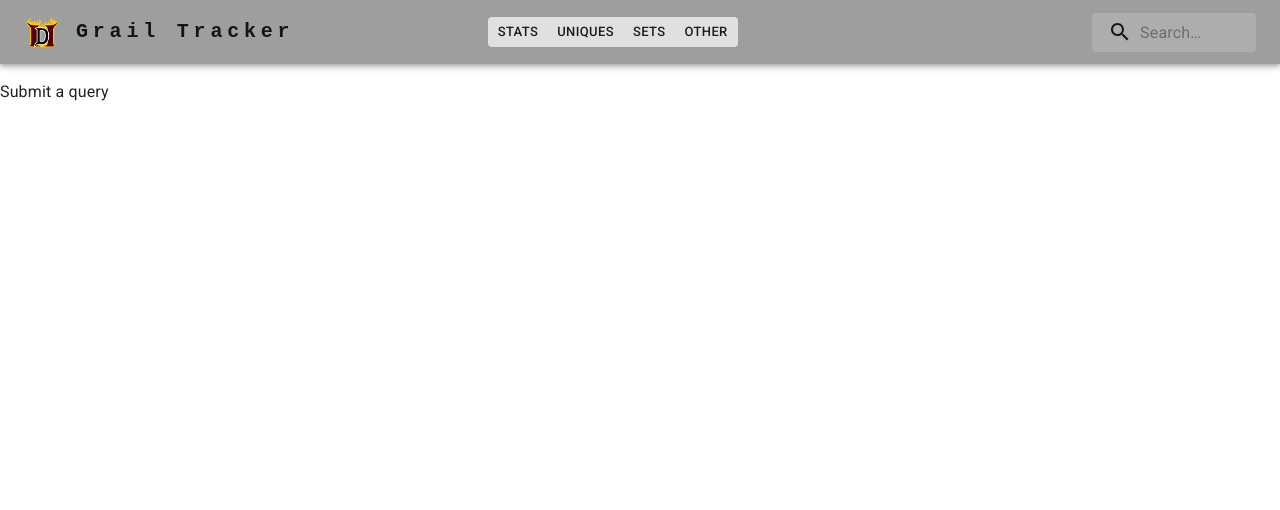
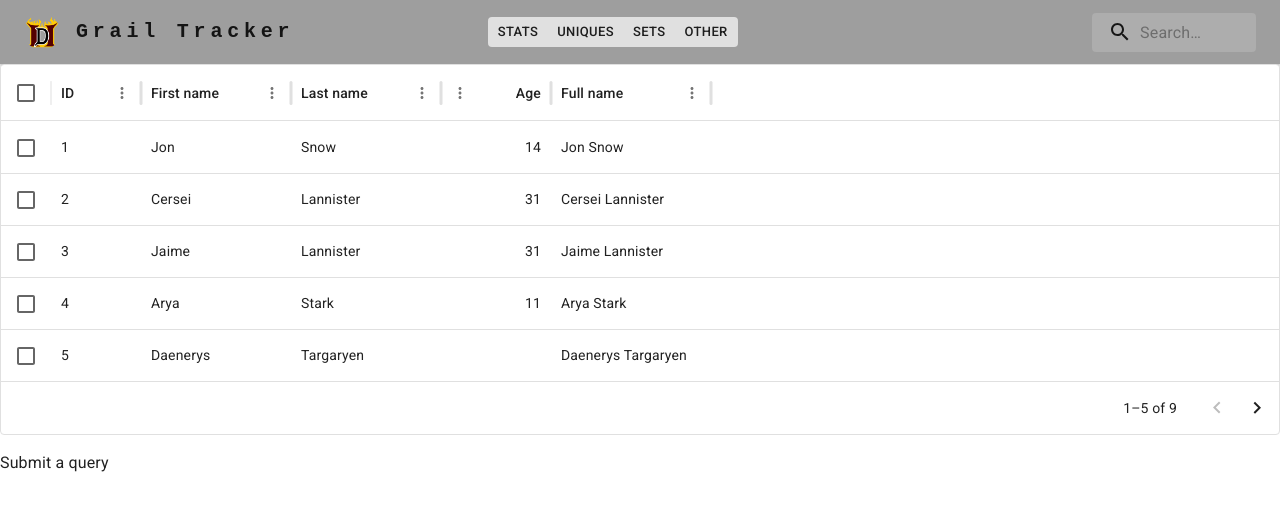
Before and after one commit to patrickdoane/D2-Grail-Tracker, a React (Create React App) app in the folder grail-client/: page / in a window 1280 px wide. Shown: the top 510 px of the page. Built offline with nearby package versions, Linux system fonts and the light colour scheme.

Commit message:
demo DataGrid component

```diff
--- a/grail-client/package.json
+++ b/grail-client/package.json
@@ -8,6 +8,7 @@
     "@fontsource/roboto": "^5.1.0",
     "@mui/icons-material": "^6.1.1",
     "@mui/material": "^6.1.1",
+    "@mui/x-data-grid": "^7.18.0",
     "@tanstack/react-query": "^5.56.2",
     "@tanstack/react-query-devtools": "^5.56.2",
     "@testing-library/jest-dom": "^5.17.0",
--- a/grail-client/src/App.tsx
+++ b/grail-client/src/App.tsx
@@ -11,6 +11,7 @@
 import Box from '@mui/material/Box';
 import SearchIcon from '@mui/icons-material/Search';
 import Typography from '@mui/material/Typography';
+import { DataGrid, GridColDef, GridRowsProp } from '@mui/x-data-grid';
 
 import logo from './d2rlogo2.png';
 import './App.css';
@@ -23,6 +24,50 @@
 const queryClient = new QueryClient();
 
 const styledTheme = createTheme(theme);
+
+const columns: GridColDef[] = [
+  { field: 'id', headerName: 'ID', width: 90 },
+  {
+    field: 'firstName',
+    headerName: 'First name',
+    width: 150,
+    editable: true,
+  },
+  {
+    field: 'lastName',
+    headerName: 'Last name',
+    width: 150,
+    editable: true,
+  },
+  {
+    field: 'age',
+    headerName: 'Age',
+    type: 'number',
+    width: 110,
+    editable: true,
+  },
+  {
+    field: 'fullName',
+    headerName: 'Full name',
+    description: 'This column has a value getter and is not sortable.',
+    sortable: false,
+    width: 160,
+    valueGetter: (value, row) => `${row.firstName || ''} ${row.lastName || ''}`,
+  },
+];
+
+const rows: GridRowsProp = [
+  { id: 1, lastName: 'Snow', firstName: 'Jon', age: 14 },
+  { id: 2, lastName: 'Lannister', firstName: 'Cersei', age: 31 },
+  { id: 3, lastName: 'Lannister', firstName: 'Jaime', age: 31 },
+  { id: 4, lastName: 'Stark', firstName: 'Arya', age: 11 },
+  { id: 5, lastName: 'Targaryen', firstName: 'Daenerys', age: null },
+  { id: 6, lastName: 'Melisandre', firstName: null, age: 150 },
+  { id: 7, lastName: 'Clifford', firstName: 'Ferrara', age: 44 },
+  { id: 8, lastName: 'Frances', firstName: 'Rossini', age: 36 },
+  { id: 9, lastName: 'Roxie', firstName: 'Harvey', age: 65 },
+];
+
 
 function App() {
   const [queryMode, setQueryMode] = useState('default');
@@ -84,6 +129,20 @@
                 </Search>
               </Toolbar>
             </AppBar>
+            <DataGrid
+              rows={rows}
+              columns={columns}
+              initialState={{
+                pagination: {
+                  paginationModel: {
+                    pageSize: 5,
+                  },
+                },
+              }}
+              pageSizeOptions={[5]}
+              checkboxSelection
+              disableRowSelectionOnClick
+            />
             <Content queryMode={queryMode} />
           </Box>
         </React.Fragment>
--- a/grail-client/src/components/Theme.tsx
+++ b/grail-client/src/components/Theme.tsx
@@ -1,11 +1,21 @@
 import { grey, brown } from "@mui/material/colors";
+
+import type {} from '@mui/x-data-grid/themeAugmentation';
 
 const theme = {
   palette: {
     primary: grey,
     secondary: brown,
   },
-
+   components: {
+    // Use `MuiDataGrid` on DataGrid, DataGridPro and DataGridPremium
+    MuiDataGrid: {
+      styleOverrides: {
+        root: {
+        },
+      },
+    },
+  },
 }
 
 export default theme;
```
Also changed, not shown: 1 other file (tests, documents, lock files or other folders).
